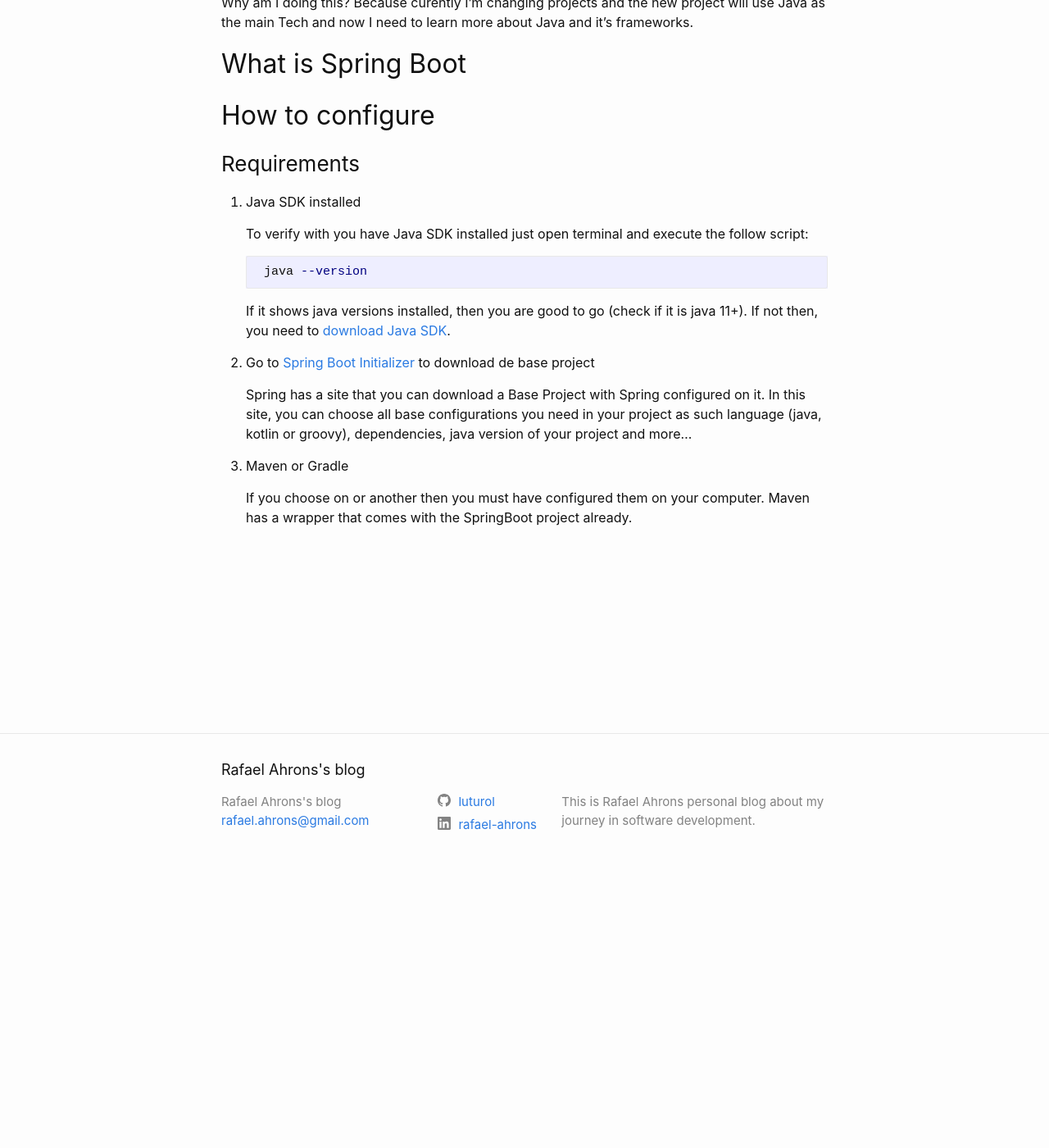
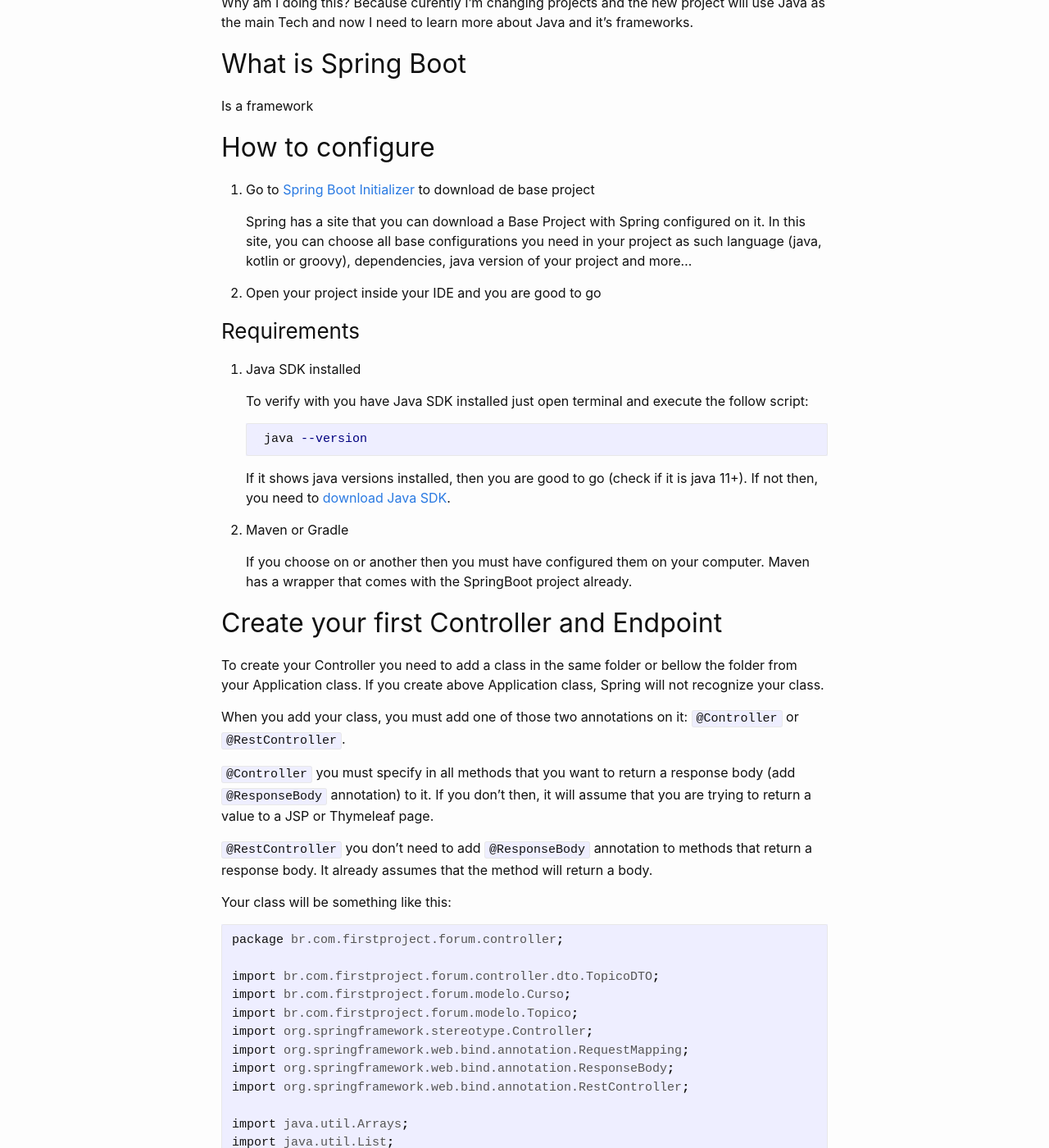
Before and after one commit to luturol/luturol.github.io, a Jekyll site: the page built from _posts/2022-04-26-How-to-start-spring-boot-project.md, in a window 1280 px wide and 1400 px high, scrolled down 323 px. Shown: the whole window at 82% size. Built offline with Jekyll 4.4.1, drawn with Linux system fonts in a browser that asks for light colours; some of the changed text lies outside the part shown.

Commit message:
Add Spring boot Controller

````diff
--- a/_posts/2022-04-26-How-to-start-spring-boot-project.md
+++ b/_posts/2022-04-26-How-to-start-spring-boot-project.md
@@ -15,7 +15,15 @@ Why am I doing this? Because curently I'm changing projects and the new project
 
 ## What is Spring Boot
 
+Is a framework
+
 ## How to configure
+
+1. Go to [Spring Boot Initializer](https://start.spring.io/) to download de base project
+
+    Spring has a site that you can download a Base Project with Spring configured on it. In this site, you can choose all base configurations you need in your project as such language (java, kotlin or groovy), dependencies, java version of your project and more...
+
+1. Open your project inside your IDE and you are good to go
 
 ### Requirements
 
@@ -29,10 +37,44 @@ Why am I doing this? Because curently I'm changing projects and the new project
 
     If it shows java versions installed, then you are good to go (check if it is java 11+). If not then, you need to [download Java SDK](https://www.oracle.com/java/technologies/downloads/).
 
-1. Go to [Spring Boot Initializer](https://start.spring.io/) to download de base project
-
-    Spring has a site that you can download a Base Project with Spring configured on it. In this site, you can choose all base configurations you need in your project as such language (java, kotlin or groovy), dependencies, java version of your project and more...
-
 1. Maven or Gradle
 
     If you choose on or another then you must have configured them on your computer. Maven has a wrapper that comes with the SpringBoot project already.
+
+## Create your first Controller and Endpoint
+
+To create your Controller you need to add a class in the same folder or bellow the folder from your Application class. If you create above Application class, Spring will not recognize your class.
+
+When you add your class, you must add one of those two annotations on it: ```@Controller``` or ```@RestController```.
+
+```@Controller``` you must specify in all methods that you want to return a response body (add ```@ResponseBody``` annotation) to it. If you don't then, it will assume that you are trying to return a value to a JSP or Thymeleaf page.
+
+```@RestController``` you don't need to add ```@ResponseBody``` annotation to methods that return a response body. It already assumes that the method will return a body.
+
+Your class will be something like this:
+
+```java
+package br.com.firstproject.forum.controller;
+
+import br.com.firstproject.forum.controller.dto.TopicoDTO;
+import br.com.firstproject.forum.modelo.Curso;
+import br.com.firstproject.forum.modelo.Topico;
+import org.springframework.stereotype.Controller;
+import org.springframework.web.bind.annotation.RequestMapping;
+import org.springframework.web.bind.annotation.ResponseBody;
+import org.springframework.web.bind.annotation.RestController;
+
+import java.util.Arrays;
+import java.util.List;
+
+@RestController
+public class TopicosController {
+
+    @RequestMapping("/topicos")
+    public List<TopicoDTO> lista(){
+        Topico topico = new Topico("Duvida", "Duvida com ", new Curso("Spring", "Programação"));
+
+        return TopicoDTO.converter(Arrays.asList(topico, topico, topico));
+    }
+}
+```
````
